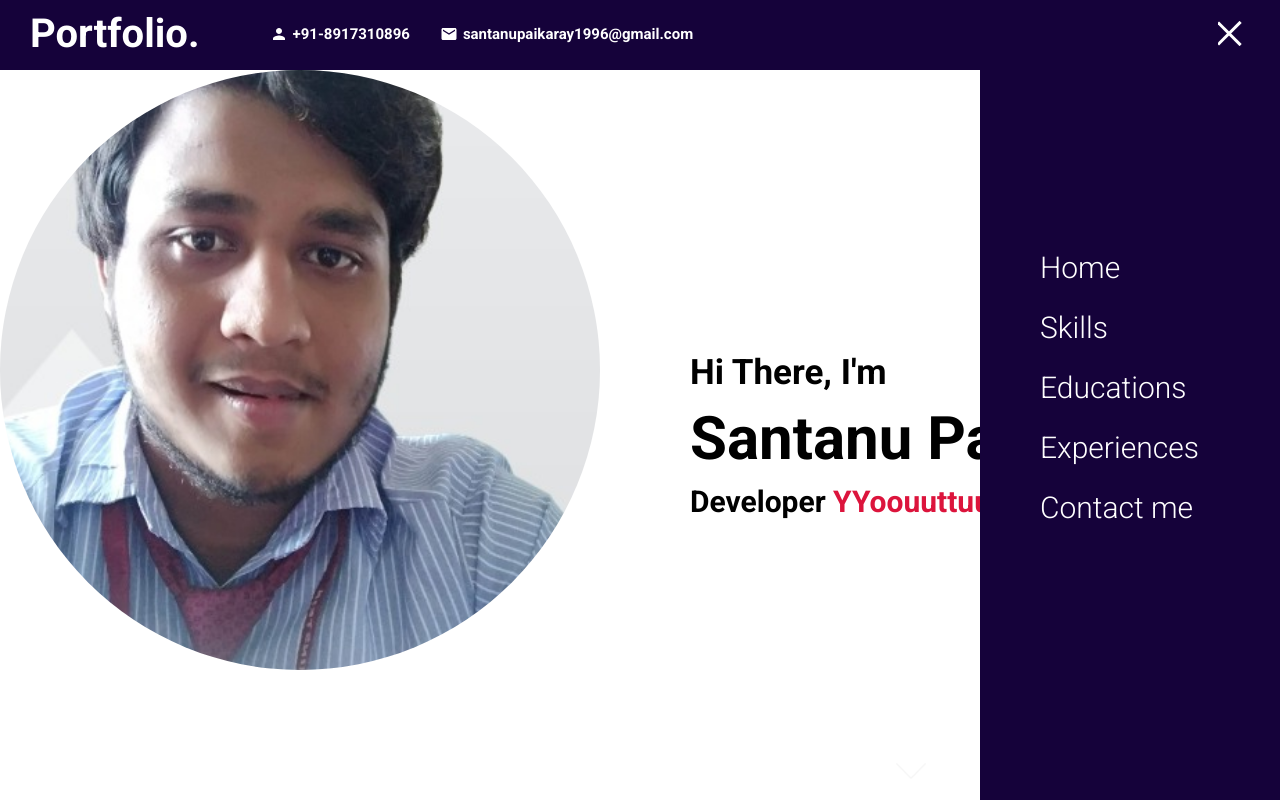
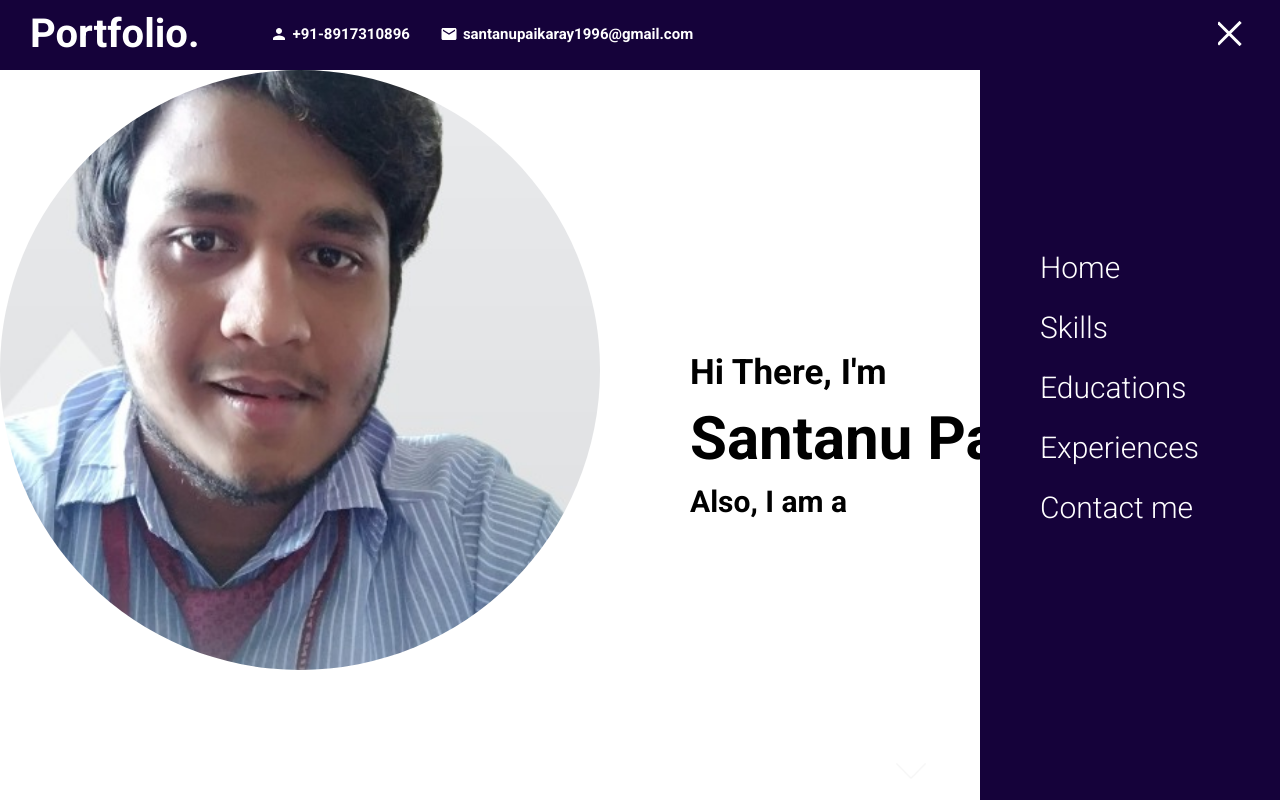
Before and after one commit to santanupaikaray23/updated_portfolio, a React (Create React App) app: page / in a window 1280 px wide. Built offline with nearby package versions, Linux system fonts and the light colour scheme.

Commit message:
add all files

```diff
--- a/src/components/home/Home.jsx
+++ b/src/components/home/Home.jsx
@@ -6,11 +6,9 @@ export default function Home() {
 
   const textRef = useRef();
   useEffect(()=>{
-    init(textRef.current, {
-       showCursor: false,
-       backDelay: 1500,backSpeed:60,
-        strings: ['Developer', 'Youtuber', 'Designer']
-       })
+
+    init(textRef.current, { showCursor: false,
+       strings: ["Developer", "Youtuber", "Designer"] })
 
   },[])
   return (
@@ -24,7 +22,7 @@ export default function Home() {
         <div className="wrapper">
           <h2>Hi There, I'm</h2>
           <h1>Santanu Paikaray</h1>
-          <h3>Developer <span ref={textRef}></span></h3>
+          <h3>Also, I am a <span ref={textRef}></span></h3>
         </div>
         <a href="#skills">
           <img src="assets/down.png" alt=""/>
```
